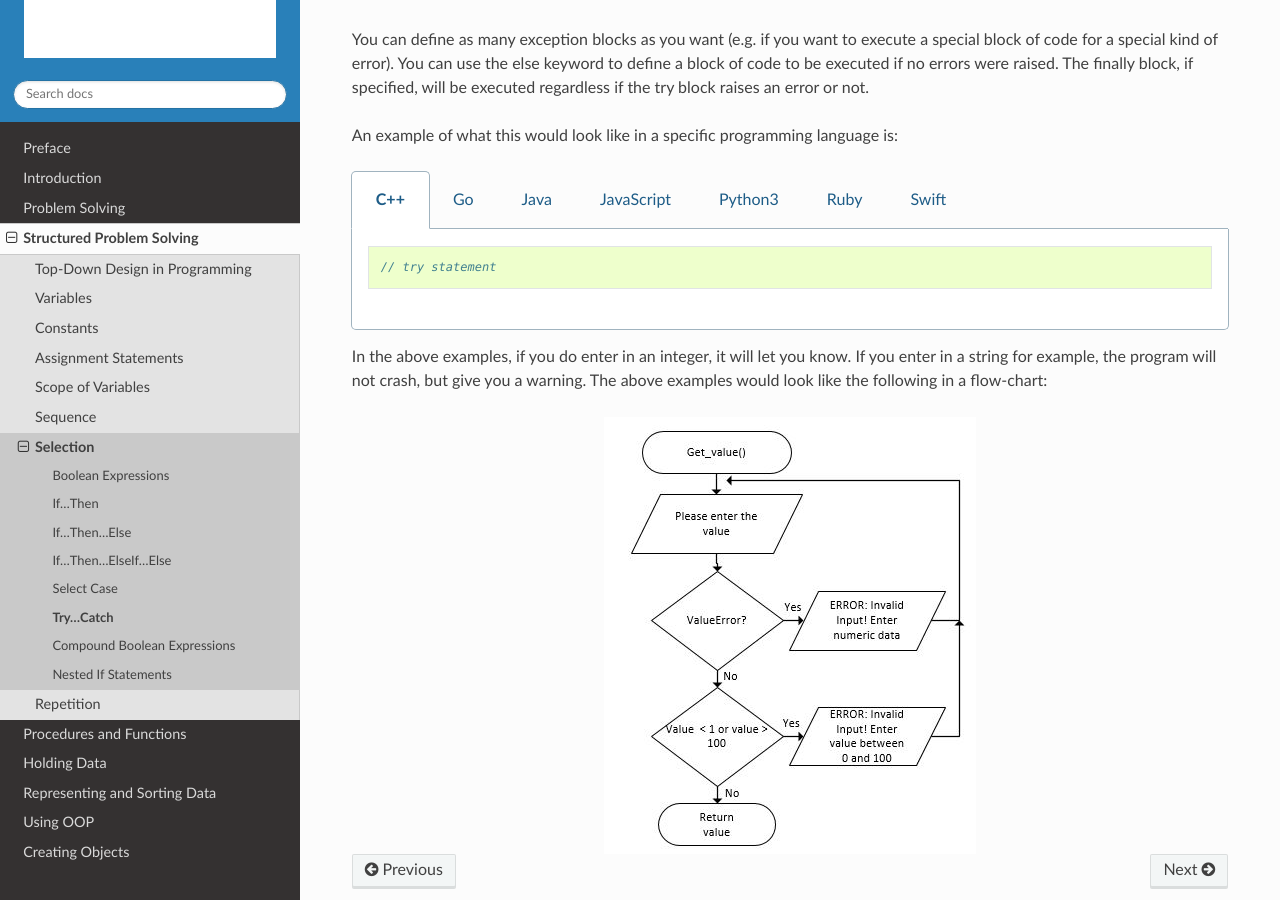
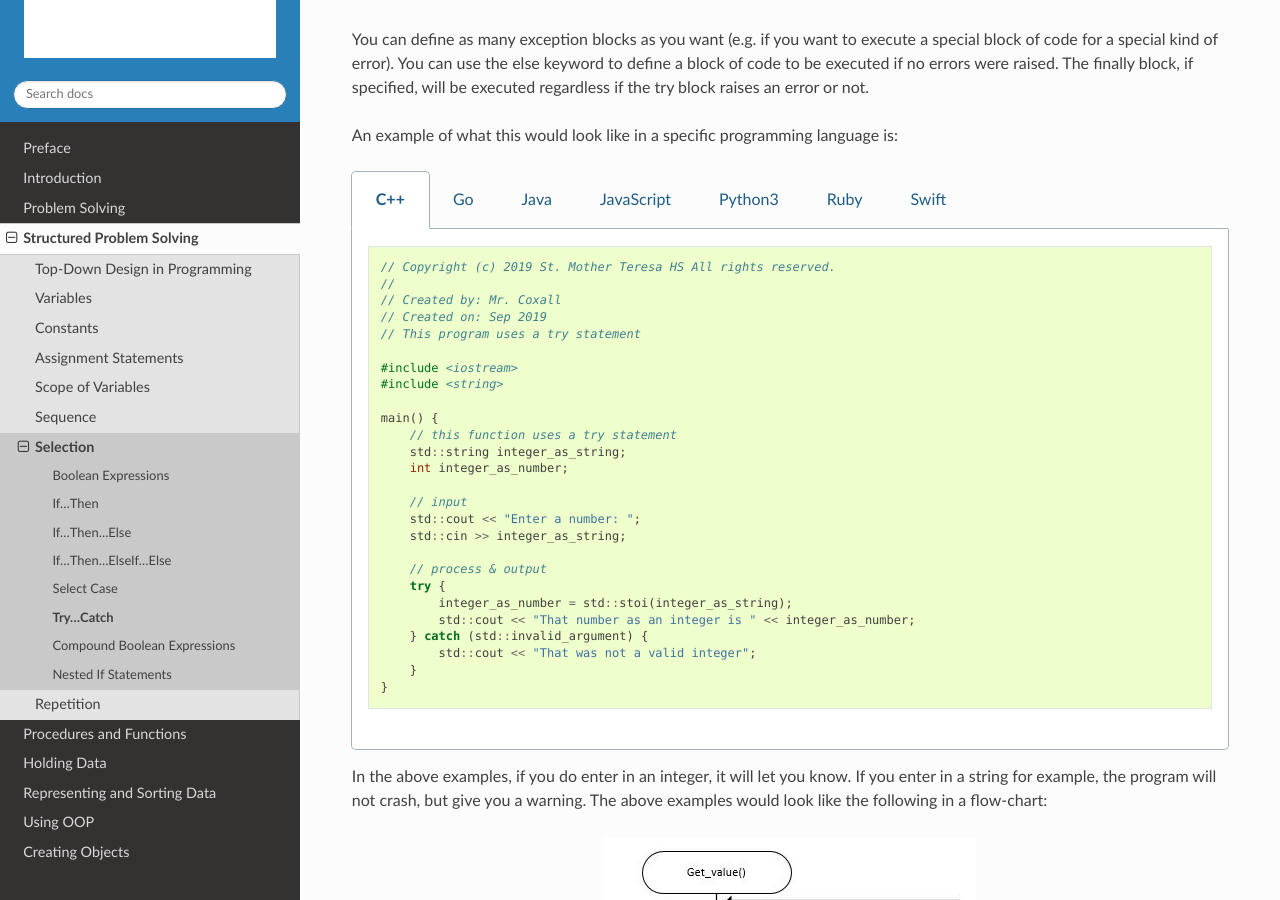
Before and after one commit to Mr-Coxall/Computer-Based-Problem-Solving, a Sphinx documentation site: the page built from docs/structured-problem-solving/try-catch.rst, in a window 1280 px wide and 900 px high, scrolled down 588 px. Built offline with Sphinx 7.4.7 and the Read the Docs theme 2.0.0, drawn with Linux system fonts in a browser that asks for light colours; pages that are not in the unit, such as notebooks, are missing from menus.

Commit message:
try except page

```diff
--- a/docs/structured-problem-solving/try-catch.rst
+++ b/docs/structured-problem-solving/try-catch.rst
@@ -30,7 +30,33 @@ An example of what this would look like in a specific programming language is:
 
     .. code-block:: C++
 
-      // try statement
+      // Copyright (c) 2019 St. Mother Teresa HS All rights reserved.
+      //
+      // Created by: Mr. Coxall
+      // Created on: Sep 2019
+      // This program uses a try statement
+
+      #include <iostream>
+      #include <string>
+
+      main() {
+          // this function uses a try statement
+          std::string integer_as_string;
+          int integer_as_number;
+
+          // input
+          std::cout << "Enter a number: ";
+          std::cin >> integer_as_string;
+
+          // process & output
+          try {
+              integer_as_number = std::stoi(integer_as_string);
+              std::cout << "That number as an integer is " << integer_as_number;
+          } catch (std::invalid_argument) {
+              std::cout << "That was not a valid integer";
+          }
+      }
+
 
   .. group-tab:: Go
 
@@ -70,12 +96,12 @@ An example of what this would look like in a specific programming language is:
 
           # process & output
           try:
-            integer_as_number = int(integer_as_string)
-            print("You entered an integer correctly")
+              integer_as_number = int(integer_as_string)
+              print("You entered an integer correctly")
           except:
-            print("This was not an integer")
+              print("This was not an integer")
           finally:
-            print("Thanks for playing")
+              print("Thanks for playing")
 
 
       if __name__ == "__main__":
```
